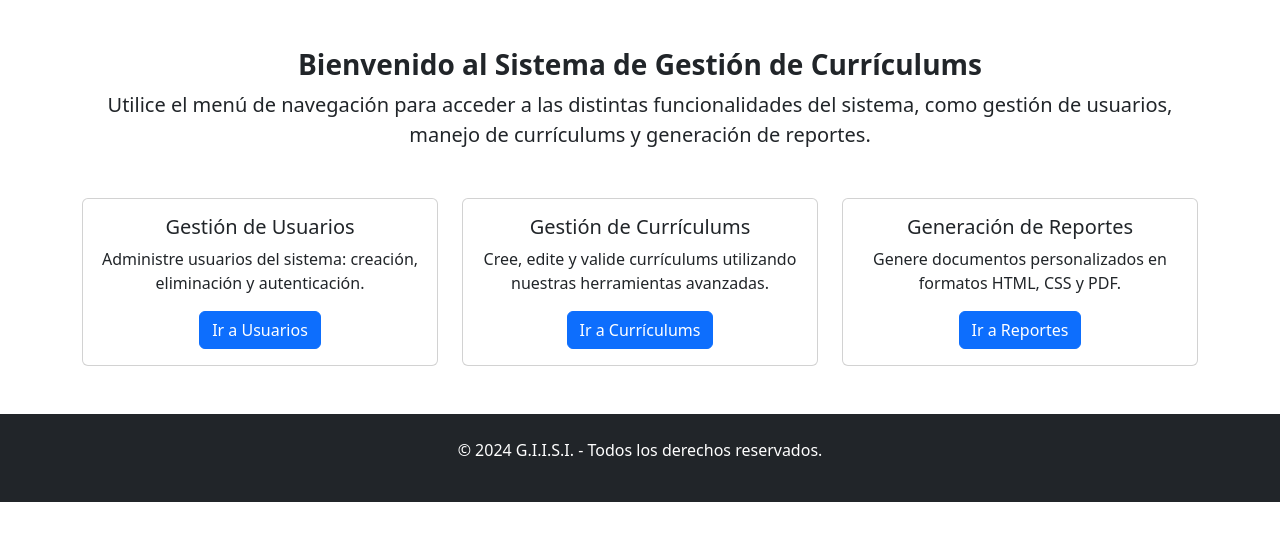
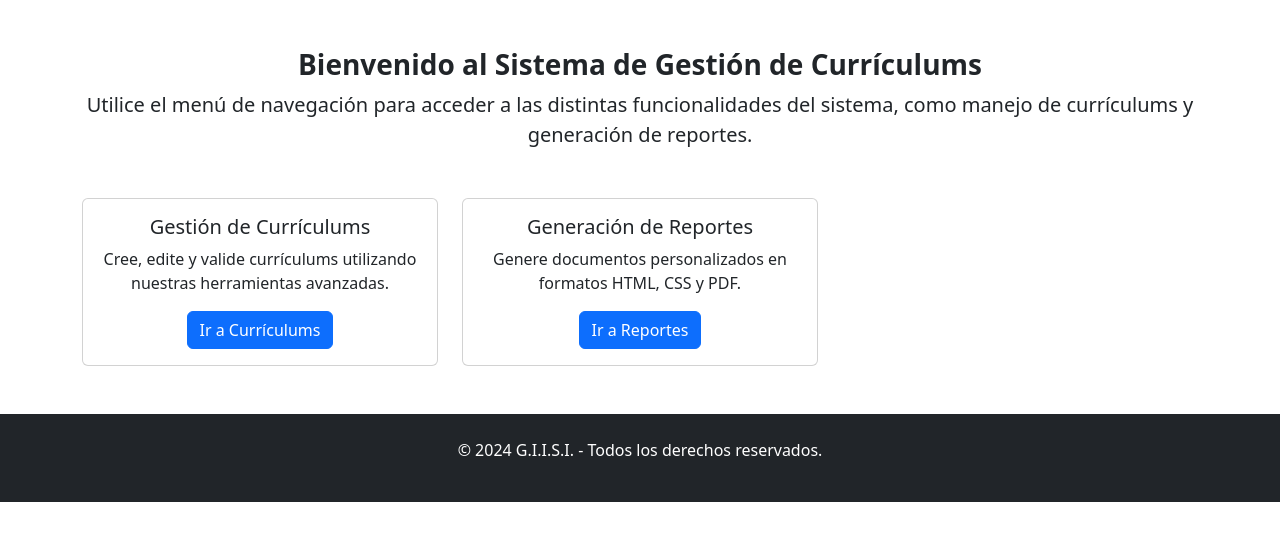
Before and after one commit to 17davidjs/Trabajo_final_SOA, a PHP site: page /Trabajo_final_SOA/index.php in a window 1280 px wide. Shown: the part 206-747 px from the top of the page. Run offline with PHP 8.4, Linux system fonts and the light colour scheme.

Commit message:
Cambios en como se ve estando registrado como user o admin o si eres invitado

```diff
--- a/Codigo/index.php
+++ b/Codigo/index.php
@@ -1,15 +1,19 @@
 <?php include 'vista/header.php'; ?>
+
+<head>
+    <link rel="stylesheet" href="estilos/style.css">
+</head>
 
 <main class="container my-5">
     <section class="text-center">
         <h3 class="fw-bold">Bienvenido al Sistema de Gestión de Currículums</h3>
         <p class="lead">
-            Utilice el menú de navegación para acceder a las distintas funcionalidades del sistema, como gestión de
-            usuarios, manejo de currículums y generación de reportes.
+            Utilice el menú de navegación para acceder a las distintas funcionalidades del sistema, como manejo de currículums y generación de reportes.
         </p>
     </section>
 
     <section class="row mt-5">
+        <?php if (isset($_SESSION['role']) && $_SESSION['role'] === 'admin'): ?>
         <div class="col-md-4">
             <div class="card">
                 <div class="card-body text-center">
@@ -19,6 +23,7 @@
                 </div>
             </div>
         </div>
+        <?php endif; ?>
         <div class="col-md-4">
             <div class="card">
                 <div class="card-body text-center">
```
